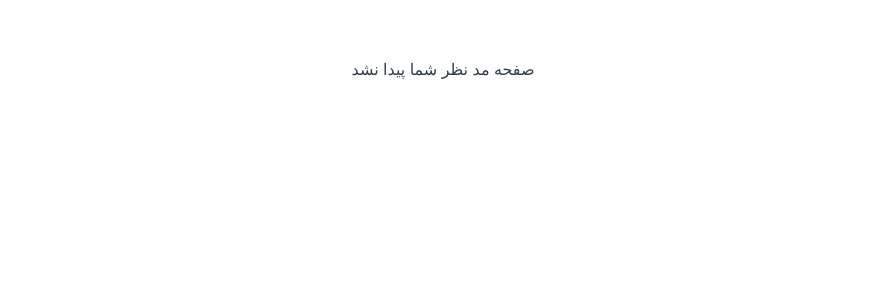
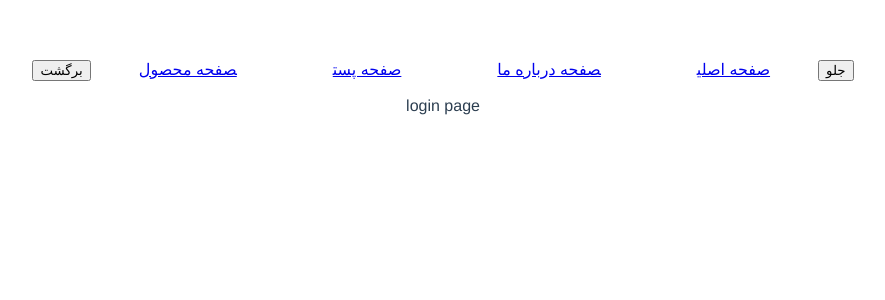
Before and after one commit to Tefoh/vue.js, a Vue app: page /auth/login in a window 1280 px wide. Before the commit this address led to /404. Shown: the top 300 px of the page, without its empty margins (197-1082 px from the left). Built offline with nearby package versions, Linux system fonts and the light colour scheme; the HTML template or start-up script is replaced by a standard one.

Commit message:
115 - navigation guards

```diff
--- /dev/null
+++ b/src/pages/Login.vue
@@ -0,0 +1,3 @@
+<template>
+  <p>login page</p>
+</template>
--- a/src/router/index.js
+++ b/src/router/index.js
@@ -7,4 +7,30 @@
   routes
 })
 
+// home -> about
+// to = about
+// from = home
+router.beforeEach((to, from, next) => {
+  if (to.name === 'products-show') {
+    // return '/auth/login'
+    // return { name: 'login' }
+
+    // return next('/auth/login')
+    return next({ name: "login" })
+  }
+
+  if (to.name === 'posts-show') {
+    // return false
+    return next(false)
+  }
+  return next()
+})
+
+
+
+
+
+// router.beforeResolve()
+// router.afterEach()
+
 export default router
--- a/src/router/routes.js
+++ b/src/router/routes.js
@@ -1,6 +1,7 @@
 import Home from '../pages/Home.vue'
 import About from '../pages/About.vue'
 import Post from '../pages/Post.vue'
+import Login from '../pages/Login.vue'
 import Profile from '../pages/Profile.vue'
 import Product from '../pages/Product.vue'
 import NotFound from '../pages/NotFound.vue'
@@ -17,6 +18,11 @@
         component: Home,
         name: 'home',
         alias: ['/home']
+      },
+      {
+        path: 'auth/login',
+        component: Login,
+        name: 'login',
       },
       {
         path: 'about',
```
